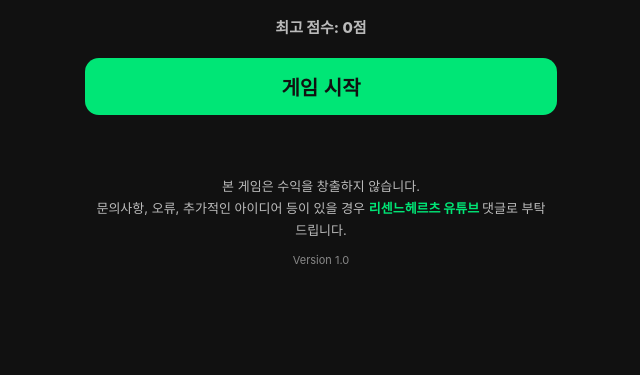
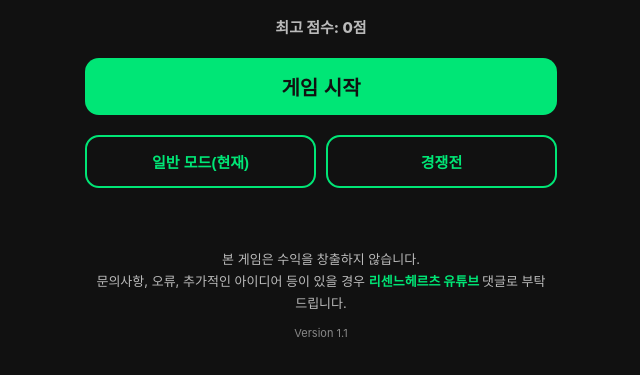
Before and after one commit to rescenehertz/rescene-face-game, a plain HTML site: page index.html in a window 1280 px wide. Shown: the part 721-1096 px from the top of the page, without its empty margins (319-959 px from the left). Before the commit the page ends 1046 px from the top, so only its background shows below. Drawn offline with Linux system fonts and the light colour scheme.

Commit message:
Update index.html

```diff
--- a/index.html
+++ b/index.html
@@ -278,6 +278,27 @@
       margin-top: -6px;
     }
 
+    .modeSwitch {
+  display: grid;
+  grid-template-columns: 1fr 1fr;
+  gap: 10px;
+  margin-top: 4px;
+}
+
+.modeBtn {
+  background: transparent;
+  color: var(--mainColor);
+  border: 2px solid var(--mainColor);
+  font-size: 15px;
+  font-weight: 900;
+  padding: 14px 10px;
+}
+
+.modeBtn:hover {
+  background: var(--mainColor);
+  color: #111;
+}
+
     @media (min-width: 768px) {
       .app {
         max-width: 520px;
@@ -388,6 +409,22 @@
       <p id="shareStatus" class="shareStatus"></p>
     </div>
 
+    <div class="modeSwitch">
+  <button
+    class="modeBtn"
+    onclick="location.href='https://rescenehertz.github.io/rescene-face-game/'"
+  >
+    일반 모드(현재)
+  </button>
+
+  <button
+    class="modeBtn"
+    onclick="location.href='https://rescenehertz.github.io/rescene-face-game-rank/'"
+  >
+    경쟁전
+  </button>
+</div>
+
     <footer class="footerNotice">
       <p>본 게임은 수익을 창출하지 않습니다.</p>
       <p>
@@ -403,7 +440,7 @@
       </p>
 
       <p class="versionText">
-        Version 1.0
+        Version 1.1
       </p>
     </footer>
 
```
